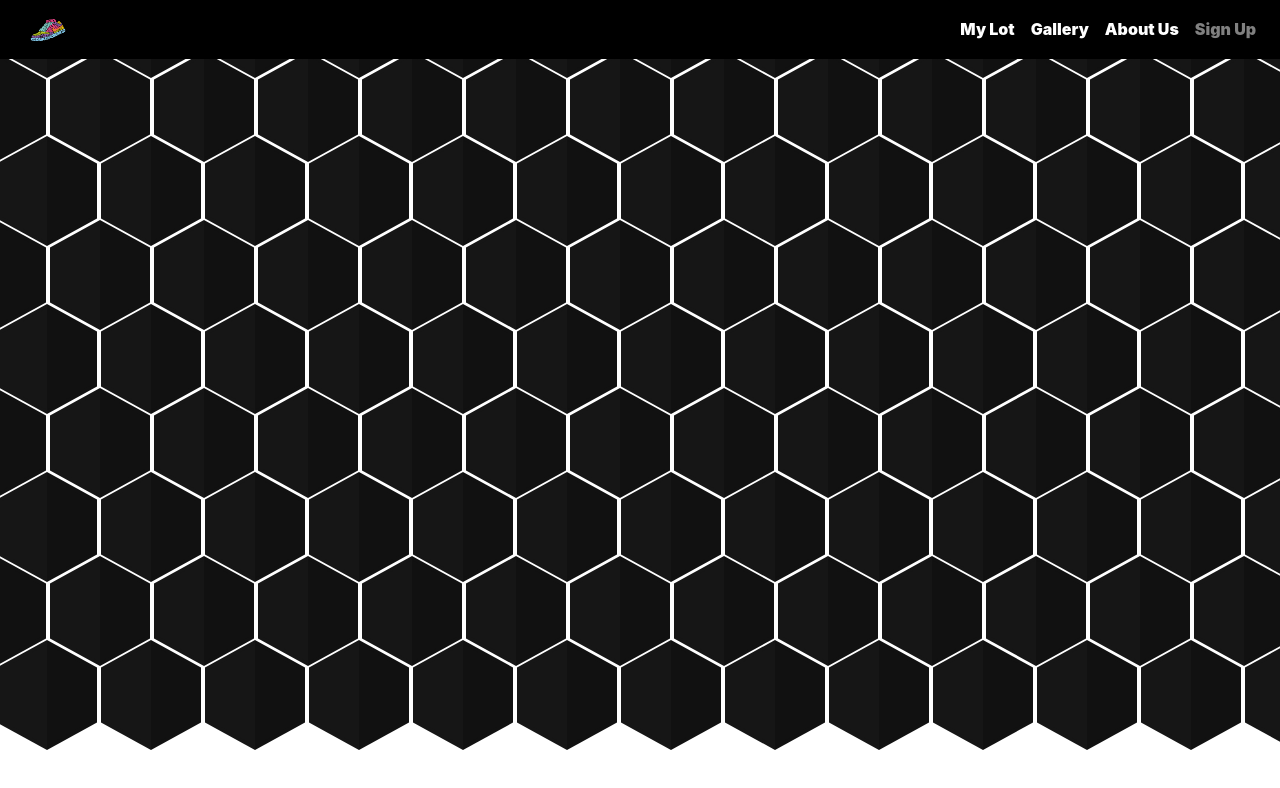
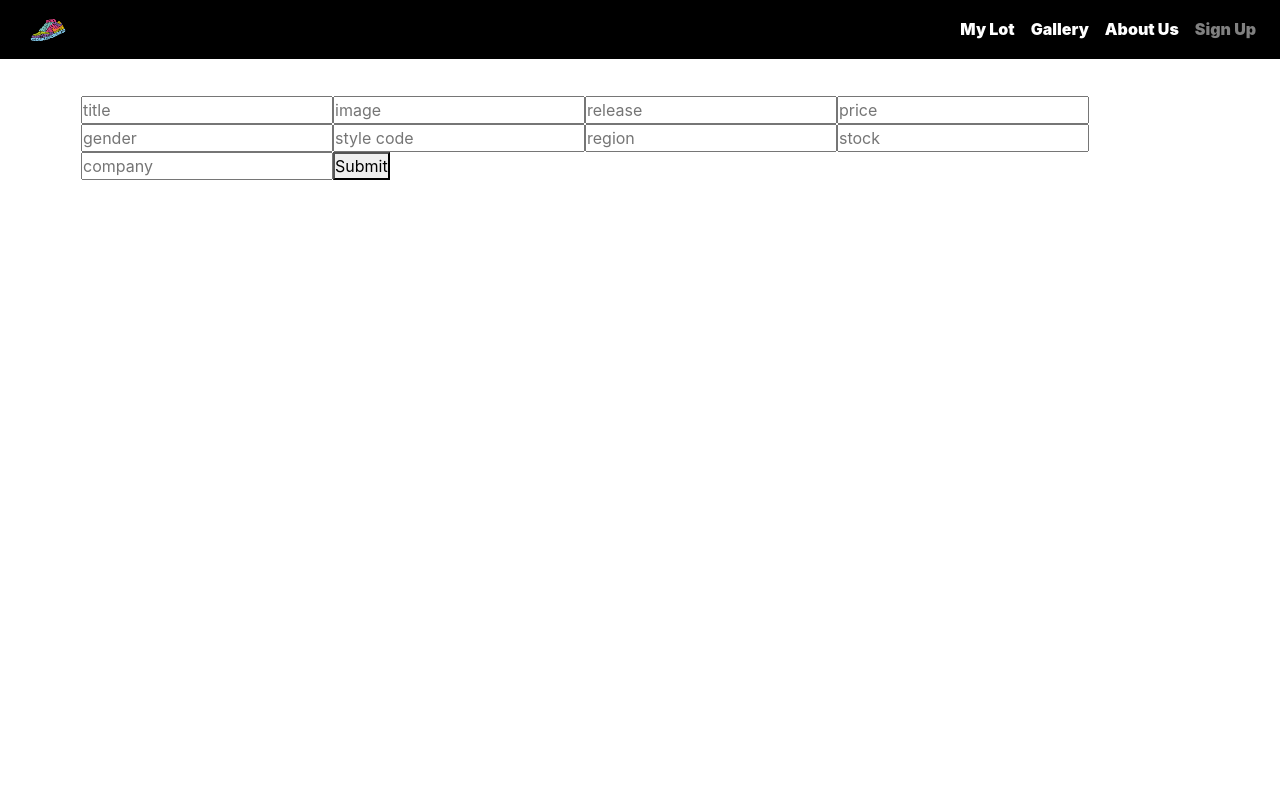
Before and after one commit to All4ara/nvr-slip, a React (Create React App) app in the folder client/: page /addPost in a window 1280 px wide. Shown: the top 788 px of the page. Built offline with nearby package versions, Linux system fonts and the light colour scheme.

Commit message:
add posts

```diff
--- a/client/src/App.js
+++ b/client/src/App.js
@@ -6,7 +6,9 @@ import SneakerFromList from '../src/components/sneakerFromList';
 import Adduser from '../src/components/signup'
 import Login from '../src/components/login'
 import EditPost from '../src/components/editpost'
+import AddPost from '../src/components/addpost'
 import Background from "../src/components/background"
+import Mylot from "../src/components/mylot"
 
 function App(props) {
   return (
@@ -14,12 +16,24 @@ function App(props) {
 
       <Header/>
 
+
       <Route exact path="/sneakers/:id" render={(props) => <SneakerFromList {...props} />} />
       <Route exact path="/sneakers" render={(props) => <SneakerList {...props} />} />
       <Route exact path="/sneakers/edit/:id" render={(props) => <EditPost {...props} />} />
+
+
       <Route exact path="/signup" render={(props) => <Adduser {...props} />} />
       <Route exact path="/login" render={(props) => <Login {...props} />} />
+
+      <Route exact path="/mylot" render={(props) => <Mylot {...props} />} />
+      <Route exact path="/addPost" render={(props) => <AddPost {...props} />} />
+
+
+
+
+
       <Route exact path="/back" render={(props) => <Background {...props} />} />
+
     </>
   );
 }
--- /dev/null
+++ b/client/src/components/addpost.jsx
@@ -0,0 +1,72 @@
+import React, { useState } from 'react';
+import axios from 'axios';
+import { useHistory } from 'react-router-dom'
+
+const AddPost = () => {
+    const [article, setArticle] = useState({
+        title: String,
+        image: String,
+        release: String,
+        price: String,
+        gender: String,
+        styleCode: String,
+        region: String,
+        // locations: [String],
+        stock: Number,
+        company: String
+    })
+    const history = useHistory()
+
+    function handleArticleChange(event) {
+        setArticle({
+            ...article,
+            [event.target.name]: event.target.value
+        })
+    }
+
+    function addArticleHandler(event) {
+
+
+
+        event.preventDefault();
+        var config = {
+            method: 'post',
+            url: "http://localhost:3000/sneakers/addPost",
+            headers: {
+                'Authorization': `Bearer ${localStorage.getItem("token")}`,
+                'Content-Type': 'application/json'
+            },
+            data: { article }
+        };
+        axios(config)
+            .then((response) => {
+                history.push("/sneakers")
+
+            })
+            .catch((error) => {
+
+            });
+
+    }
+
+    return (
+        <div className="container m-5 p-5">
+            <div className="row d-flex flex-column">
+                <form onSubmit={addArticleHandler}>
+                    <input type="text" name="title" value={article.title} placeholder="title" onChange={handleArticleChange}></input>
+                    <input type="text" name="image" value={article.image} placeholder="image" onChange={handleArticleChange}></input>
+                    <input type="text" name="release" value={article.release} placeholder="release" onChange={handleArticleChange}></input>
+                    <input type="text" name="price" value={article.price} placeholder="price" onChange={handleArticleChange}></input>
+                    <input type="text" name="gender" value={article.gender} placeholder="gender" onChange={handleArticleChange}></input>
+                    <input type="text" name="styleCode" value={article.styleCode} placeholder="style code" onChange={handleArticleChange}></input>
+                    <input type="text" name="region" value={article.region} placeholder="region" onChange={handleArticleChange}></input>
+                    <input type="text" name="stock" value={article.stock} placeholder="stock" onChange={handleArticleChange}></input>
+                    <input type="text" name="company" value={article.company} placeholder="company" onChange={handleArticleChange}></input>
+                    <button type="submit">Submit</button>
+                </form>
+            </div>
+        </div>
+    );
+};
+
+export default AddPost;
--- a/client/src/components/background.jsx
+++ b/client/src/components/background.jsx
@@ -159,6 +159,24 @@ const Background = () => {
                 <div className="hexagon"></div>
                 <div className="hexagon"></div>
             </div>
+            <div className="rowww">
+                <div className="hexagon"></div>
+                <div className="hexagon"></div>
+                <div className="hexagon"></div>
+                <div className="hexagon"></div>
+                <div className="hexagon"></div>
+                <div className="hexagon"></div>
+                <div className="hexagon"></div>
+                <div className="hexagon"></div>
+                <div className="hexagon"></div>
+                <div className="hexagon"></div>
+                <div className="hexagon"></div>
+                <div className="hexagon"></div>
+                <div className="hexagon"></div>
+                <div className="hexagon"></div>
+                <div className="hexagon"></div>
+                <div className="hexagon"></div>
+            </div>
         </div>
     );
 };
--- /dev/null
+++ b/client/src/components/mylot.jsx
@@ -0,0 +1,13 @@
+import React from 'react';
+import { Link } from 'react-router-dom'
+
+const Mylot = () => {
+
+    return (
+        <div className="m-5">
+            <Link to="/addPost"><button className="m-3">Add Post</button></Link>
+        </div>
+    );
+};
+
+export default Mylot;
--- a/client/src/components/navbar.jsx
+++ b/client/src/components/navbar.jsx
@@ -35,7 +35,7 @@ const Header = () => {
                     </Nav>
                 </Navbar.Collapse>
             </Navbar>
-            <Background/>
+            {/* <Background/> */}
 
         </>
     );
--- a/client/src/components/sneakerFromList.jsx
+++ b/client/src/components/sneakerFromList.jsx
@@ -62,6 +62,7 @@ const SneakerFromList = (props) => {
                         <Link to={`/sneakers/edit/${kick._id}`}><button className="m-3">Edit</button></Link>
                         <button className="m-3" onClick={handleOnClick}>Delete</button>
 
+
                     </div>
                 ) : null}
 
--- a/client/src/components/sneakerList.jsx
+++ b/client/src/components/sneakerList.jsx
@@ -20,7 +20,7 @@ const SneakerList = () => {
         return kicks && kicks.map((kick) => {
             return (
 
-                <div className="d-flex flex-column align-items-center mt-5">
+                <div className="d-flex flex-column align-items-center mt-5 col-12 col-sm-6 col-md-4 col-lg-3">
                     <div className="card kickbox">
                         <img className="card-img" src={kick.image} alt="card" height="120" />
                         <div className="card-img-overlay">
@@ -38,7 +38,7 @@ const SneakerList = () => {
 
     return (
         <div className="kick-list container-fluid mt-5">
-            <div className="d-flex justify-content-around flex-row">
+            <div className="row ">
 
                 <ShowKicks />
             </div>
```
Also changed, not shown: 2 other files (tests, documents, lock files or other folders).
